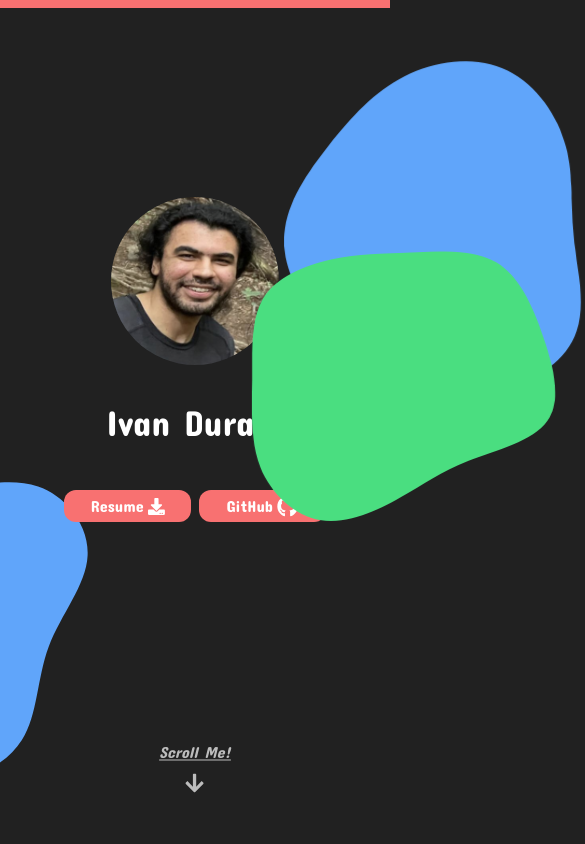
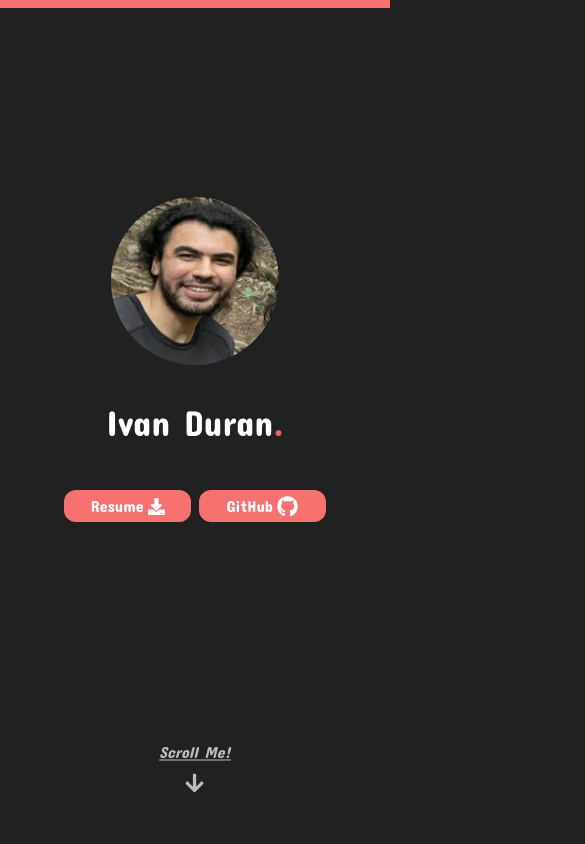
Before and after one commit to IvanDuran02/Portfolio-Vite, a React (Vite) app: page / in a window 390 px wide. Shown: the top 844 px of the page, 585 px wide, since content can reach past the window. Built offline with nearby package versions, Linux system fonts and the light colour scheme.

Commit message:
blobs are invis when mobile screen

```diff
--- a/src/screens/Home.tsx
+++ b/src/screens/Home.tsx
@@ -105,7 +105,7 @@ const Projects = () => {
       <img
         src={greenBlob}
         alt="blob"
-        className="absolute h-[55vh] right-0 bottom-0 -translate-y-1/2 translate-x-1/2 -rotate-90"
+        className="absolute h-[55vh] right-0 bottom-0 -translate-y-1/2 translate-x-1/2 -rotate-90 hidden md:flex"
       />
     </div>
   );
--- a/src/screens/Loading.tsx
+++ b/src/screens/Loading.tsx
@@ -77,12 +77,12 @@ export const Loading = () => {
       <img
         src={blob4}
         alt="blob"
-        className="absolute h-[55vh] -left-64 bottom-0"
+        className="absolute h-[55vh] -left-64 bottom-0 hidden md:flex"
       />
       <img
         src={blob4}
         alt="blob"
-        className="absolute h-[55vh] -right-64 top-0 rotate-90"
+        className="absolute h-[55vh] -right-64 top-0 rotate-90 hidden md:flex"
       />
     </div>
   );
```
